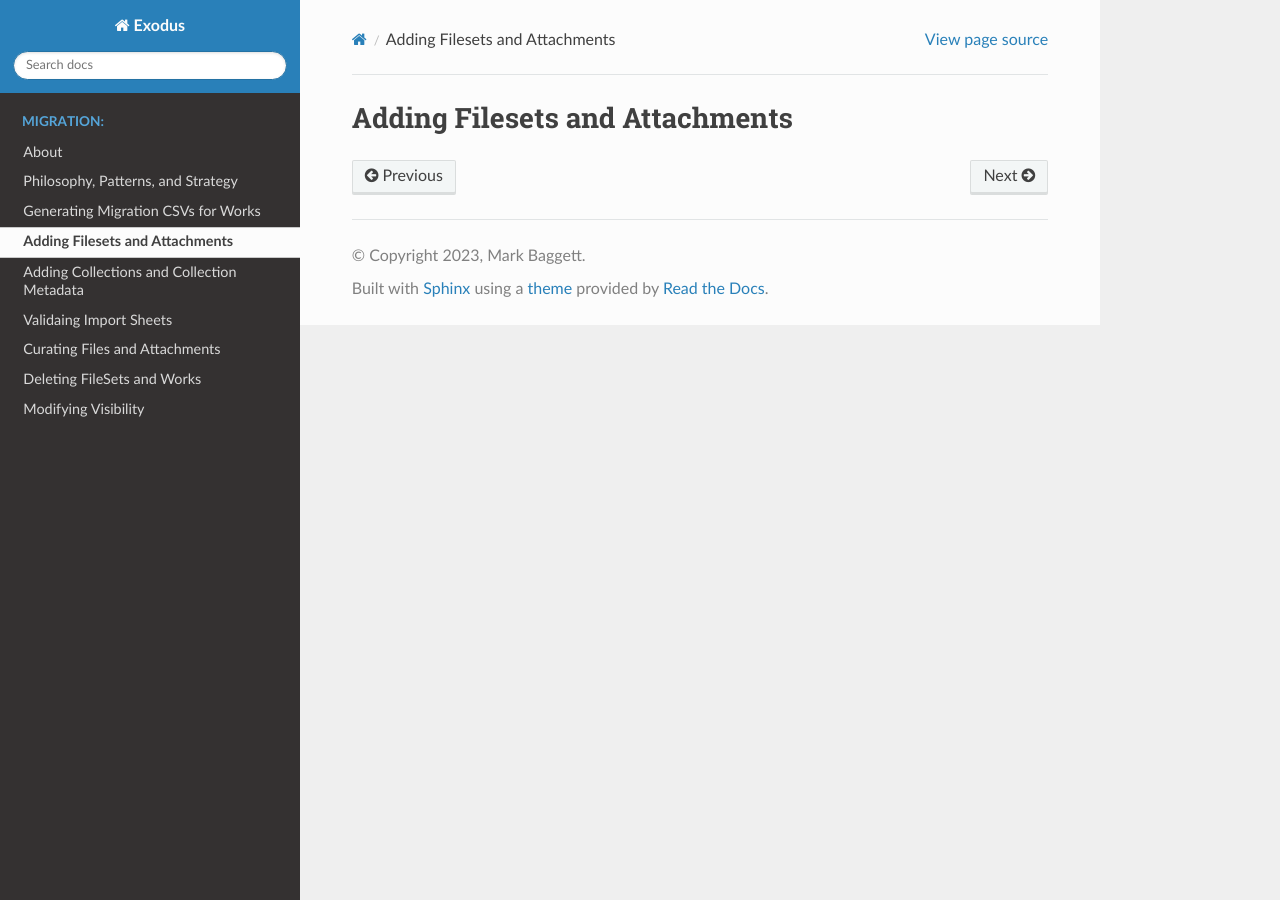
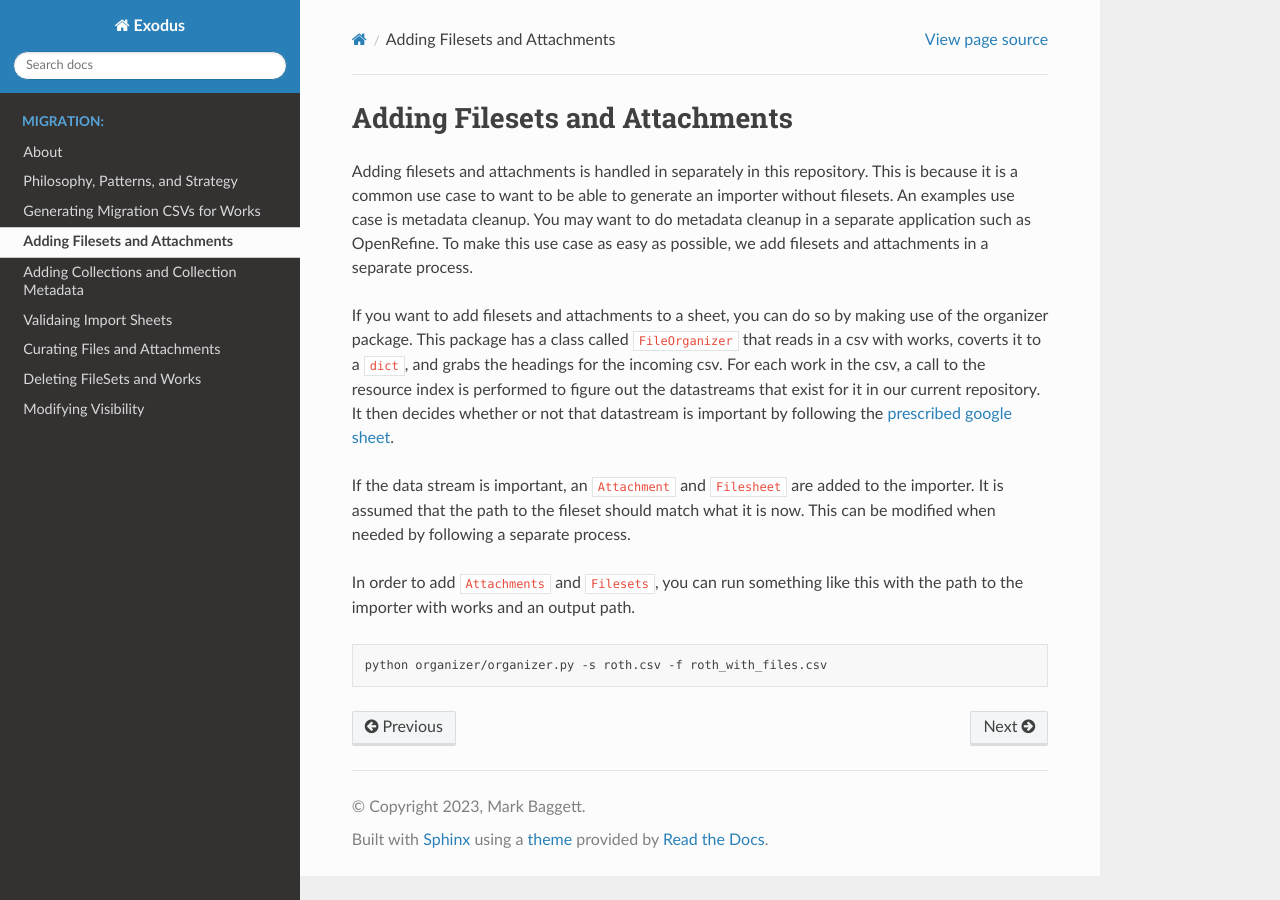
Before and after one commit to markpbaggett/exodus, a Sphinx documentation site: the page built from docs/source/contents/02_adding_filesets_and_attachments.rst, in a window 1280 px wide. Built offline with Sphinx 7.4.7 and the Read the Docs theme 2.0.0, drawn with Linux system fonts in a browser that asks for light colours.

Commit message:
Explain attaching files.

```diff
--- a/docs/source/contents/02_adding_filesets_and_attachments.rst
+++ b/docs/source/contents/02_adding_filesets_and_attachments.rst
@@ -1,2 +1,23 @@
 Adding Filesets and Attachments
 ###############################
+
+Adding filesets and attachments is handled in separately in this repository. This is because it is a common use case to
+want to be able to generate an importer without filesets. An examples use case is metadata cleanup. You may want to do
+metadata cleanup in a separate application such as OpenRefine. To make this use case as easy as possible, we add filesets
+and attachments in a separate process.
+
+If you want to add filesets and attachments to a sheet, you can do so by making use of the organizer package. This package
+has a class called :code:`FileOrganizer` that reads in a csv with works, coverts it to a :code:`dict`, and grabs the
+headings for the incoming csv. For each work in the csv, a call to the resource index is performed to figure out the datastreams
+that exist for it in our current repository. It then decides whether or not that datastream is important by following
+the `prescribed google sheet <https://docs.google.com/spreadsheets/d/1sNFvt7T2kQ3Y6b97iG-W8spiyOyNXVhGSz38VhAqUNw/edit#gid=353466099>`_.
+
+If the data stream is important, an :code:`Attachment` and :code:`Filesheet` are added to the importer. It is assumed that
+the path to the fileset should match what it is now. This can be modified when needed by following a separate process.
+
+In order to add :code:`Attachments` and :code:`Filesets`, you can run something like this with the path to the importer
+with works and an output path.
+
+.. code-block:: shell
+
+    python organizer/organizer.py -s roth.csv -f roth_with_files.csv
```
